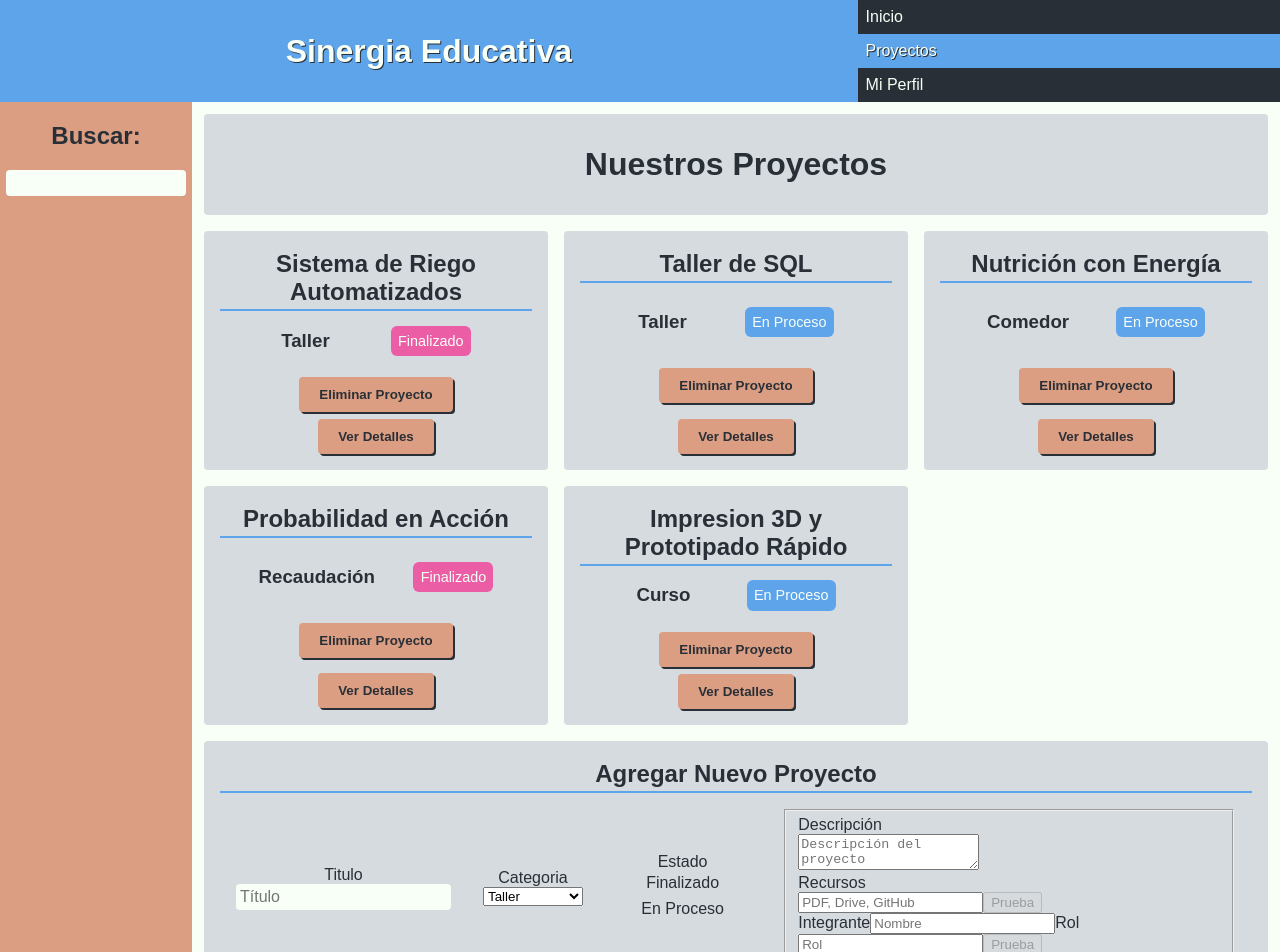
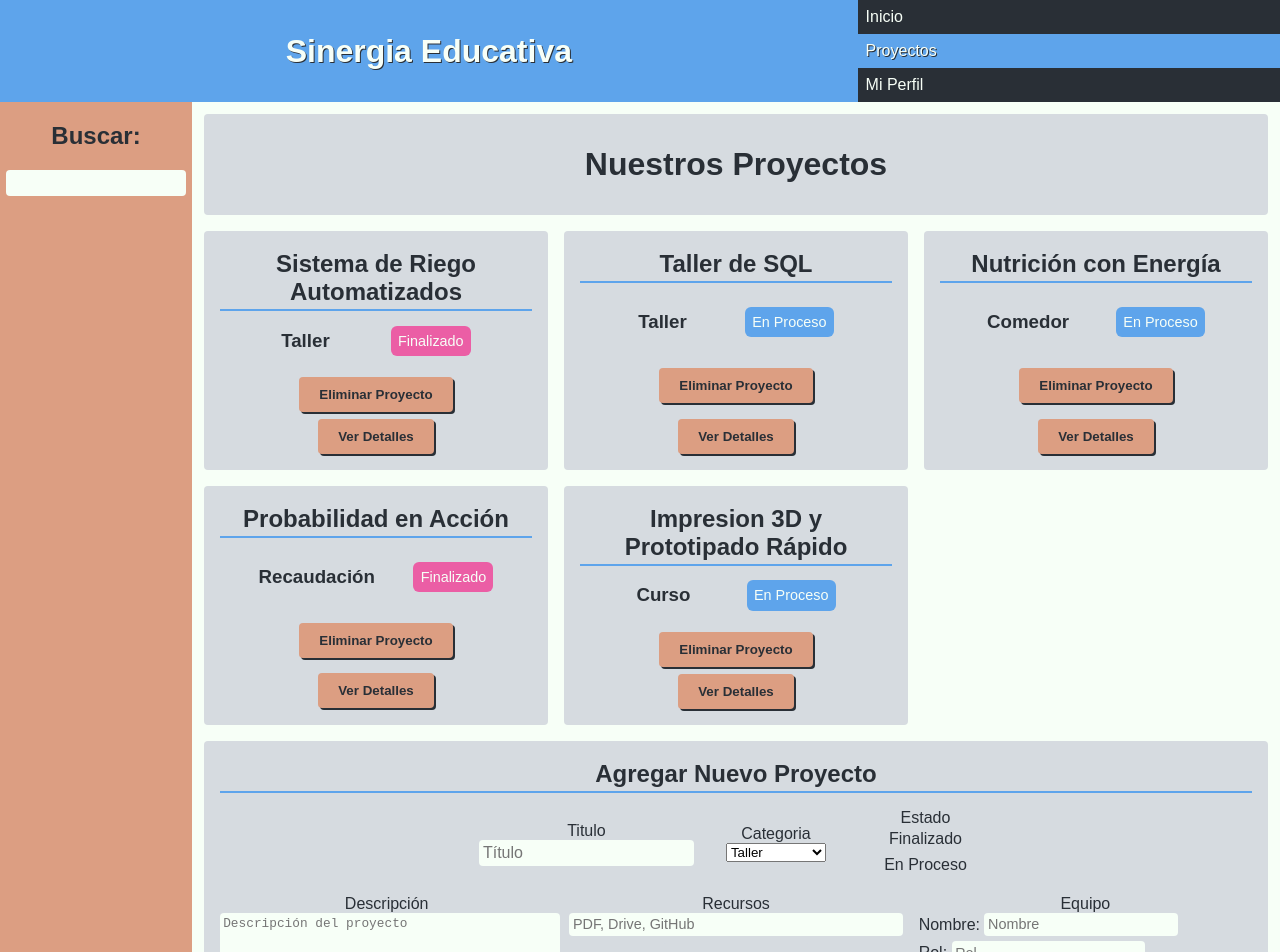
Before and after one commit to Dionicio-Rodrigo/pv_tp3_grupo2, a React (Vite) app: page / in a window 1280 px wide. Shown: the top 952 px of the page. Built offline with nearby package versions, Linux system fonts and the light colour scheme.

Commit message:
Agrego los estilos para los detalles

```diff
--- a/src/components/Agregar.jsx
+++ b/src/components/Agregar.jsx
@@ -113,8 +113,8 @@ export const AgregarProyecto = ({ funcion }) => {
           />
           <label htmlFor="enProceso">En Proceso</label>
         </div>
-        <AgregarDetalles actualizar={handleActualizar} />
       </form>
+      <AgregarDetalles actualizar={handleActualizar} />
       <button
         form="datosEntrada"
         type="submit"
--- a/src/components/AgregarDetalles.jsx
+++ b/src/components/AgregarDetalles.jsx
@@ -1,4 +1,5 @@
 import { useEffect, useRef, useState } from "react";
+import "../css/AgregarDetalles.css";
 
 export const AgregarDetalles = ({ actualizar }) => {
   const [detalles, setDetalles] = useState({
@@ -32,27 +33,28 @@ export const AgregarDetalles = ({ actualizar }) => {
 
   return (
     <fieldset id="agregarDetalles">
-      <div>
-        <label>
-          Descripción
-          <br />
+      <div id="seccionDescripcion">
+        <label htmlFor="bandejaDescripcion">Descripción</label>
         <textarea
           placeholder="Descripción del proyecto"
+          id="bandejaDescripcion"
           name="descripcion"
           value={detalles.descripcion}
           onInput={(e) => {
             setDetalles({ ...detalles, descripcion: e.target.value });
           }}
         />
-        </label>
       </div>
-      <div>
-        <label>
+      <div id="seccionRecursos">
+        <label htmlFor="bandejaRecurso">
           Recursos
           {detalles.recursos.length > 0 ? `: ${detalles.recursos.length}` : ``}
           <br />
+        </label>
         <input
           type="text"
+          id="bandejaRecurso"
+          className="bandejaDetalles"
           placeholder="PDF, Drive, GitHub"
           name="recurso"
           value={entradas.recurso}
@@ -60,8 +62,8 @@ export const AgregarDetalles = ({ actualizar }) => {
             setEntradas({ ...entradas, recurso: e.target.value });
           }}
         />
-        </label>
         <button
+          className="btnAgregarDetalles"
           type="button"
           disabled={!btnRecurso}
           onClick={() => {
@@ -72,26 +74,37 @@ export const AgregarDetalles = ({ actualizar }) => {
             setEntradas({ ...entradas, recurso: "" });
           }}
         >
-          Prueba
+          Agregar Recurso
         </button>
       </div>
       <div>
-        <label>
-          Integrante
+        <label htmlFor="seccionEquipo">
+          {detalles.equipo.length > 0
+            ? `Integrantes: ${detalles.equipo.length}`
+            : `Equipo`}
+        </label>
+        <div id="seccionEquipo">
+          <div>
+            <label htmlFor="bandejaNombre">Nombre: </label>
             <input
               type="text"
               placeholder="Nombre"
+              id="bandejaNombre"
+              className="bandejaDetalles"
               name="nombre"
               value={entradas.nombre}
               onChange={(e) => {
                 setEntradas({ ...entradas, nombre: e.target.value });
               }}
             />
-        </label>
-        <label>
-          Rol
+            <br />
+          </div>
+          <div>
+            <label htmlFor="bandejaRol">Rol: </label>
             <input
               type="text"
+              id="bandejaRol"
+              className="bandejaDetalles"
               placeholder="Rol"
               name="rol"
               value={entradas.rol}
@@ -99,9 +112,11 @@ export const AgregarDetalles = ({ actualizar }) => {
                 setEntradas({ ...entradas, rol: e.target.value });
               }}
             />
-        </label>
+          </div>
+        </div>
         <button
           type="button"
+          className="btnAgregarDetalles"
           disabled={!btnIntegrante}
           onClick={() => {
             setDetalles({
@@ -112,7 +127,7 @@ export const AgregarDetalles = ({ actualizar }) => {
             setEntradas({ ...entradas, nombre: "", rol: "" });
           }}
         >
-          Prueba
+          Agregar Integrante
         </button>
       </div>
     </fieldset>
--- /dev/null
+++ b/src/css/AgregarDetalles.css
@@ -0,0 +1,78 @@
+#agregarDetalles {
+  margin: 0;
+  padding: 0;
+  border: none;
+  display: flex;
+  gap: 1em;
+}
+
+#agregarDetalles > div {
+  width: 100%;
+  display: flex;
+  flex-direction: column;
+  text-align: center;
+}
+
+#seccionEquipo {
+  display: flex;
+  flex-direction: column;
+  align-items: flex-start;
+  gap: 5px;
+}
+
+#bandejaDescripcion {
+  width: 100%;
+  height: 100%;
+  border-radius: 4px;
+  border: solid 2px var(--Negro);
+  padding: 0.25em;
+  background-color: var(--Blanco);
+  border: none;
+  font-size: 0.8rem;
+}
+
+#bandejaDescripcion:hover {
+  outline: solid 1px var(--Negro);
+}
+
+.bandejaDetalles {
+  border-radius: 4px;
+  border: solid 2px var(--Negro);
+  padding: 0.25em;
+  background-color: var(--Blanco);
+  border: none;
+  font-size: 0.9rem;
+}
+
+.bandejaDetalles:focus {
+  outline: solid 1px var(--Negro);
+}
+
+.btnAgregarDetalles {
+  margin-top: 0.5em;
+  padding: 10px 20px;
+  align-self: center;
+  background-color: var(--base-filtros);
+  border: none;
+  color: var(--Negro);
+  cursor: pointer;
+  box-shadow: 2px 2px var(--Negro);
+  border-radius: 4px;
+  font-weight: bold;
+}
+
+.btnAgregarDetalles:hover {
+  background-color: var(--luz-filtros);
+}
+
+.btnAgregarDetalles:active {
+  box-shadow: 2px 2px var(--Negro) inset;
+}
+
+.btnAgregarDetalles:disabled {
+  cursor: default;
+  background-color: var(--Gris);
+  color: rgba(0, 255, 255, 0);
+  box-shadow: none;
+  border: none;
+}
```
Lines whose indentation alone changed are shown as unchanged.
